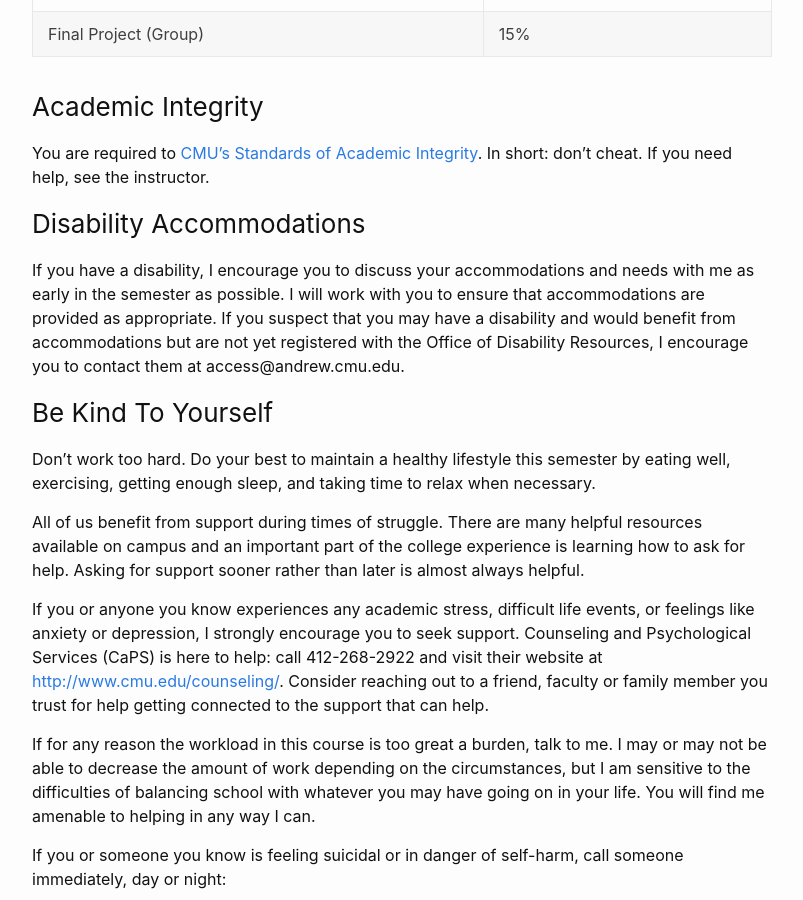
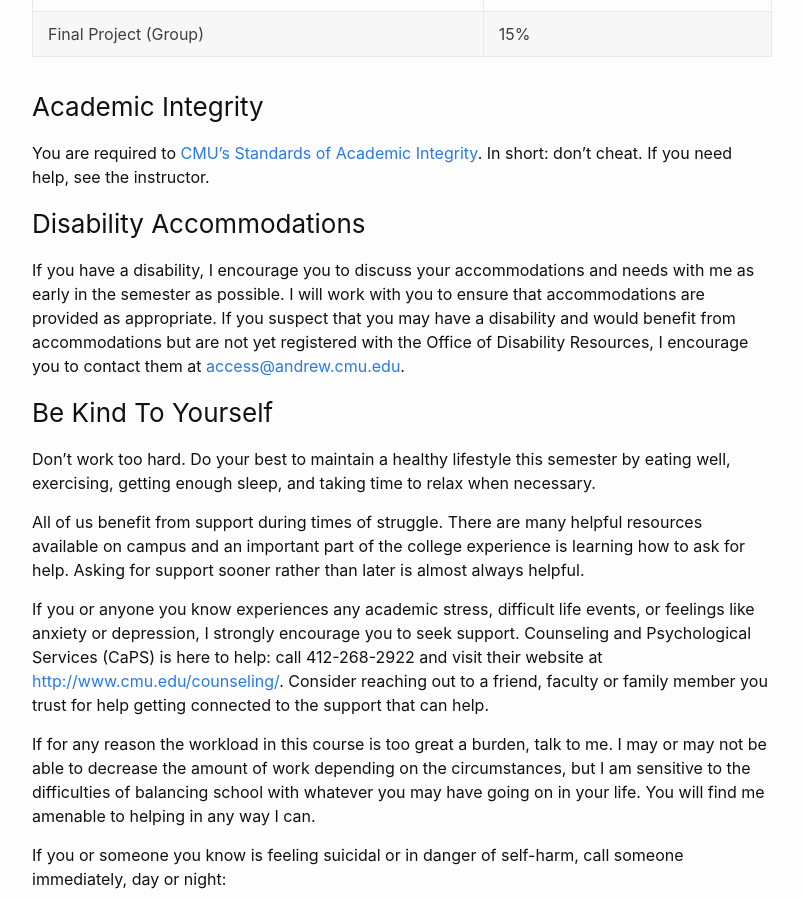
Before and after one commit to scottbot/IntroDH2020, a Jekyll site: the page built from overview.md, in a window 1280 px wide and 900 px high, scrolled down 4219 px. Shown: the whole window, without its empty margins (238-1041 px from the left). Built offline with Jekyll 4.4.1, drawn with Linux system fonts in a browser that asks for light colours; part of the change alters nothing that is shown.

```diff
--- a/overview.md
+++ b/overview.md
@@ -93,7 +93,7 @@ Following the project proposals, class members will choose one of the proposed p
 You are required to [CMU's Standards of Academic Integrity](https://www.cmu.edu/policies/student-and-student-life/academic-integrity.html). In short: don't cheat. If you need help, see the instructor.
 
 ### Disability Accommodations
-If you have a disability, I encourage you to discuss your accommodations and needs with me as early in the semester as possible. I will work with you to ensure that accommodations are provided as appropriate. If you suspect that you may have a disability and would benefit from accommodations but are not yet registered with the Office of Disability Resources, I encourage you to contact them at access@andrew.cmu.edu.
+If you have a disability, I encourage you to discuss your accommodations and needs with me as early in the semester as possible. I will work with you to ensure that accommodations are provided as appropriate. If you suspect that you may have a disability and would benefit from accommodations but are not yet registered with the Office of Disability Resources, I encourage you to contact them at [access@andrew.cmu.edu](access@andrew.cmu.edu).
 
 ### Be Kind To Yourself
 Don't work too hard. Do your best to maintain a healthy lifestyle this semester by eating well, exercising, getting enough sleep, and taking time to relax when necessary.
```
